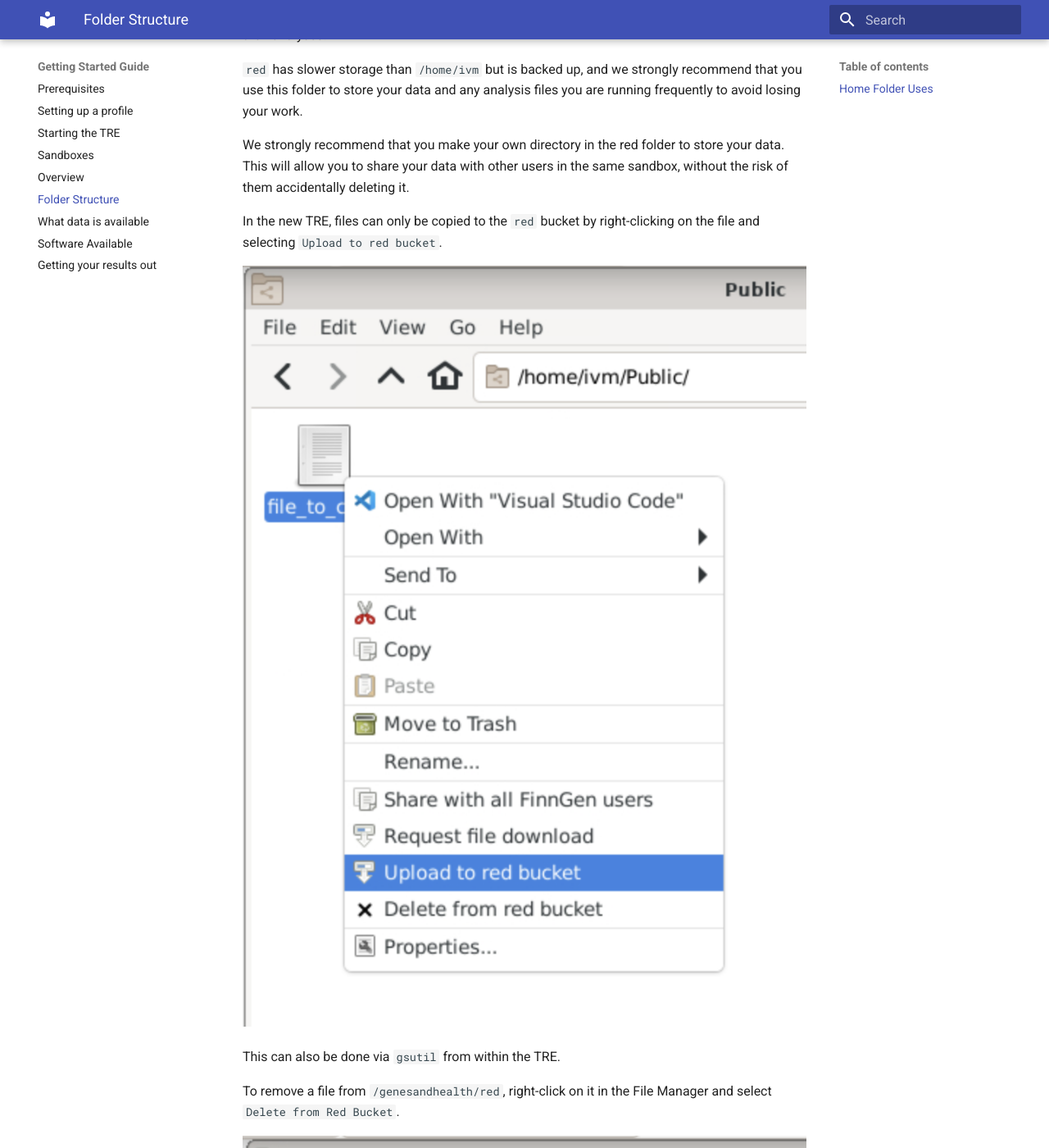
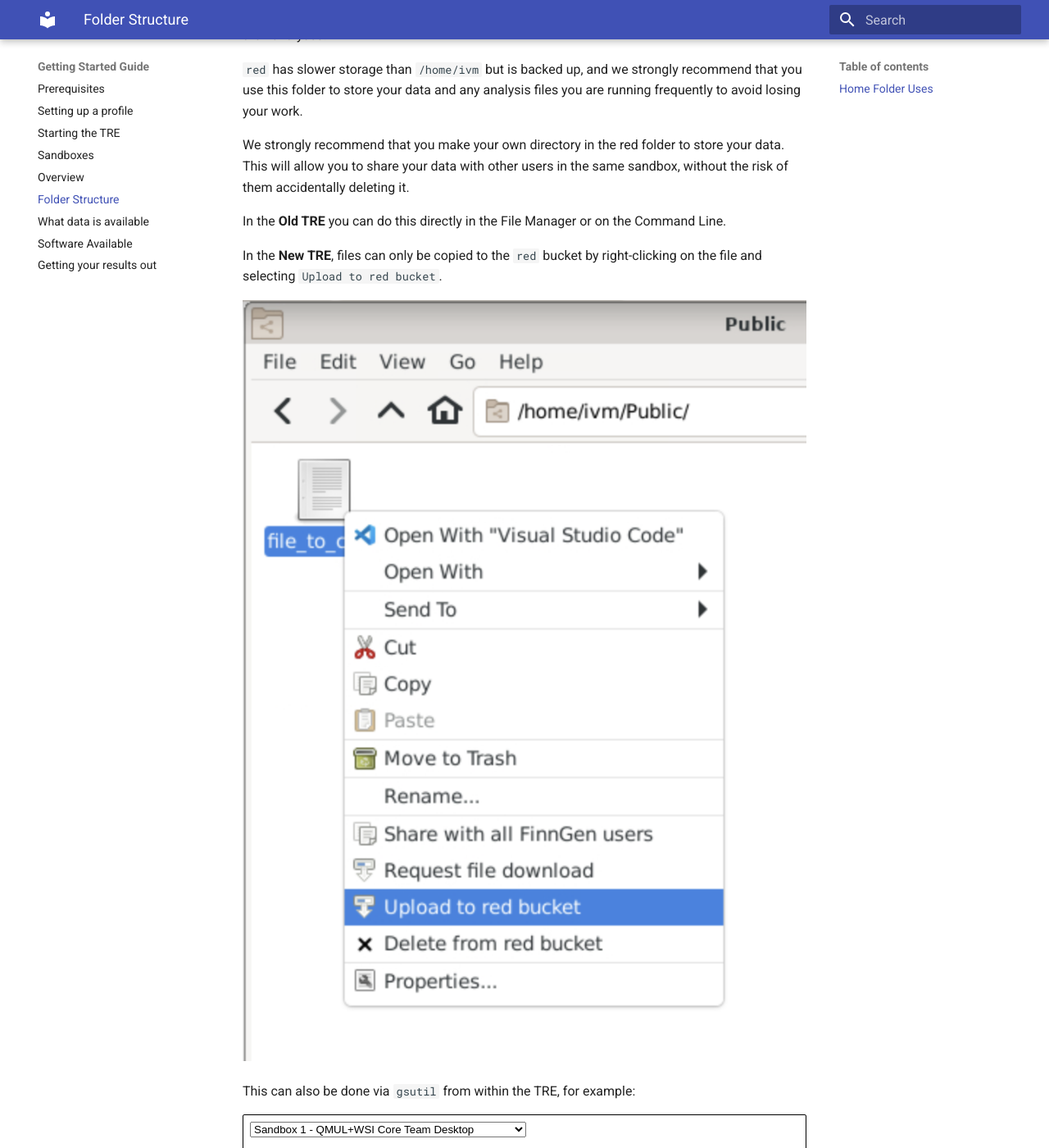
Before and after one commit to genes-and-health/documentation, an MkDocs documentation site: the page built from docs/getting_started/tre_organisation.md, in a window 1280 px wide and 1400 px high, scrolled down 1435 px. Shown: the whole window at 82% size. Built offline with MkDocs 1.6.1 and Material for MkDocs 9.7.7, drawn with Linux system fonts in a browser that asks for light colours; some of the changed text lies outside the part shown.

Commit message:
Made Old and New distinction more clear, and add gsutil example command

````diff
--- a/docs/getting_started/tre_organisation.md
+++ b/docs/getting_started/tre_organisation.md
@@ -32,11 +32,21 @@ Available at `/genesandhealth/library-red` in your sandbox, this is a read-only
 
 We strongly recommend that you make your own directory in the red folder to store your data. This will allow you to share your data with other users in the same sandbox, without the risk of them accidentally deleting it.
 
-In the new TRE, files can only be copied to the `red` bucket by right-clicking on the file and selecting `Upload to red bucket`.
+In the __Old TRE__ you can do this directly in the File Manager or on the Command Line.
+
+In the __New TRE__, files can only be copied to the `red` bucket by right-clicking on the file and selecting `Upload to red bucket`.
 
 ![Image showing Upload to red bucket option](images/upload.png)
 
-This can also be done via `gsutil` from within the TRE.
+This can also be done via `gsutil` from within the TRE, for example:
+
+<div style="padding:0.5em;border:1px solid #000;border-radius:.1rem"><select style="display: block" onchange="this.nextElementSibling.innerText='gsutil cp -r -n my_file gs://qmul-production-sandbox-'+this.value+'-red/'"><option value="1">Sandbox 1 - QMUL+WSI Core Team Desktop</option><option value="2">Sandbox 2 - External Academic Desktop</option><option value="3">Sandbox 3 - GSK Desktop</option><option value="4">Sandbox 4 - BMS Desktop</option><option value="5">Sandbox 5 - MSD Desktop</option><option value="6">Sandbox 6 - Takeda Desktop</option><option value="7">Sandbox 7 - Pfizer Desktop</option><option value="8">Sandbox 8 - S00050_FFAIR-PRS Desktop</option><option value="9">Sandbox 9 - Maze Therapeutics Desktop</option><option value="10">Sandbox 10 - Novo Nordisk Desktop</option><option value="11">Sandbox 11 - University of Exeter</option><option value="12">Sandbox 12 - Genomics PLC</option><option value="13">Sandbox 13 - AstraZeneca</option><option value="14">Sandbox 14 - External Academic, Consortium access</option><option value="15">Sandbox 15 - 5 Prime Sciences</option><option value="16">Sandbox 16 - Sandbox 16</option><option value="17">Sandbox 17 - Academic, NHS Digital access</option></select>
+
+```
+gsutil cp -r -n my_file "gs://qmul-production-sandbox-1-red/"
+```
+
+</div>
 
 To remove a file from `/genesandhealth/red`, right-click on it in the File Manager and select `Delete from Red Bucket`.
 
````
